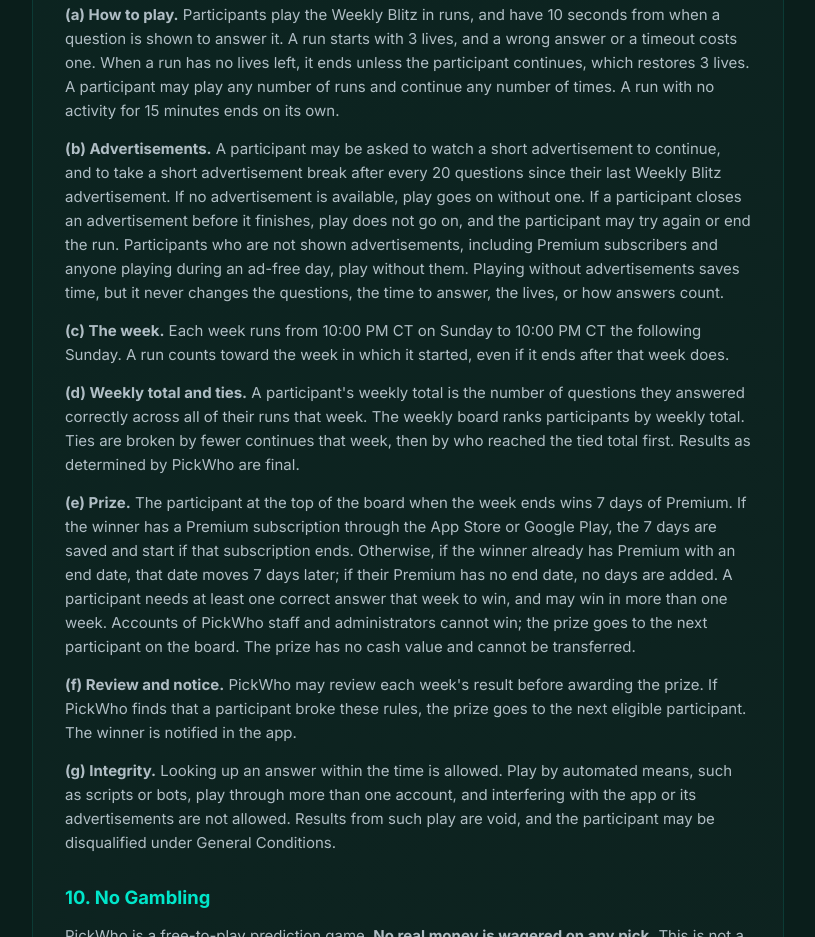
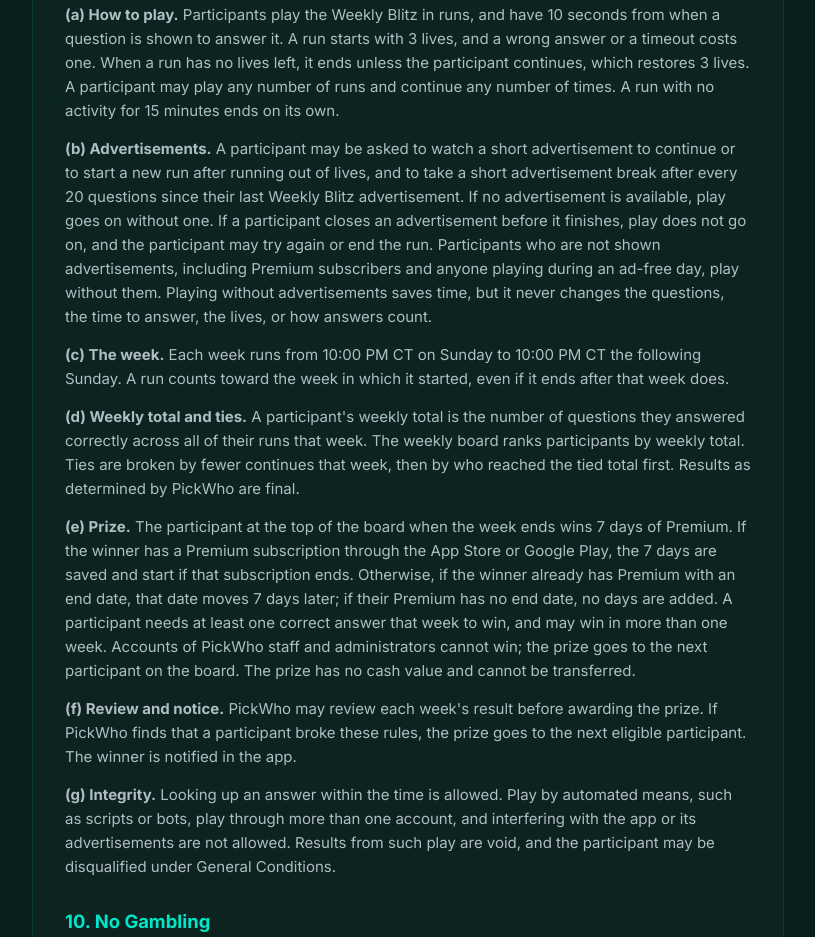
Before and after one commit to theaPAULo/pickwhoisfree, a plain HTML site: page contest-rules.html in a window 1280 px wide. Shown: the part 4315-5252 px from the top of the page, without its empty margins (232-1047 px from the left). Drawn offline with Linux system fonts and the light colour scheme.

Commit message:
Rules 9(b): an ad to start a new run after running out of lives (6.5.1)
Since 11/23 (StartWho 0a862d8) the Weekly Blitz asks for a short ad
before a new run that follows a run with no lives left. The 6.5.1
in-app rules sheet says so, and 6.5.1 is live on both stores (Android
11/23, iOS 11/24), so the canonical page now matches it word for word.
Copy approved by Paul 11/23. The Effective Date stays November 23, 2026.

Co-Authored-By: Claude Opus 5.5 <noreply@anthropic.com>

```diff
--- a/contest-rules.html
+++ b/contest-rules.html
@@ -243,7 +243,7 @@
       <h3>9. Weekly Blitz</h3>
       <p>The Weekly Blitz is a weekly contest in the Arcade section of the app, separate from the contest described above. It is free to play, and no purchase is necessary to play or to win. Weekly Blitz answers earn no contest points and do not count toward the contest's standings or prizes. Except as stated in this section, these Official Contest Rules apply to the Weekly Blitz.</p>
       <p><strong>(a) How to play.</strong> Participants play the Weekly Blitz in runs, and have 10 seconds from when a question is shown to answer it. A run starts with 3 lives, and a wrong answer or a timeout costs one. When a run has no lives left, it ends unless the participant continues, which restores 3 lives. A participant may play any number of runs and continue any number of times. A run with no activity for 15 minutes ends on its own.</p>
-      <p><strong>(b) Advertisements.</strong> A participant may be asked to watch a short advertisement to continue, and to take a short advertisement break after every 20 questions since their last Weekly Blitz advertisement. If no advertisement is available, play goes on without one. If a participant closes an advertisement before it finishes, play does not go on, and the participant may try again or end the run. Participants who are not shown advertisements, including Premium subscribers and anyone playing during an ad-free day, play without them. Playing without advertisements saves time, but it never changes the questions, the time to answer, the lives, or how answers count.</p>
+      <p><strong>(b) Advertisements.</strong> A participant may be asked to watch a short advertisement to continue or to start a new run after running out of lives, and to take a short advertisement break after every 20 questions since their last Weekly Blitz advertisement. If no advertisement is available, play goes on without one. If a participant closes an advertisement before it finishes, play does not go on, and the participant may try again or end the run. Participants who are not shown advertisements, including Premium subscribers and anyone playing during an ad-free day, play without them. Playing without advertisements saves time, but it never changes the questions, the time to answer, the lives, or how answers count.</p>
       <p><strong>(c) The week.</strong> Each week runs from 10:00 PM CT on Sunday to 10:00 PM CT the following Sunday. A run counts toward the week in which it started, even if it ends after that week does.</p>
       <p><strong>(d) Weekly total and ties.</strong> A participant's weekly total is the number of questions they answered correctly across all of their runs that week. The weekly board ranks participants by weekly total. Ties are broken by fewer continues that week, then by who reached the tied total first. Results as determined by PickWho are final.</p>
       <p><strong>(e) Prize.</strong> The participant at the top of the board when the week ends wins 7 days of Premium. If the winner has a Premium subscription through the App Store or Google Play, the 7 days are saved and start if that subscription ends. Otherwise, if the winner already has Premium with an end date, that date moves 7 days later; if their Premium has no end date, no days are added. A participant needs at least one correct answer that week to win, and may win in more than one week. Accounts of PickWho staff and administrators cannot win; the prize goes to the next participant on the board. The prize has no cash value and cannot be transferred.</p>
```
